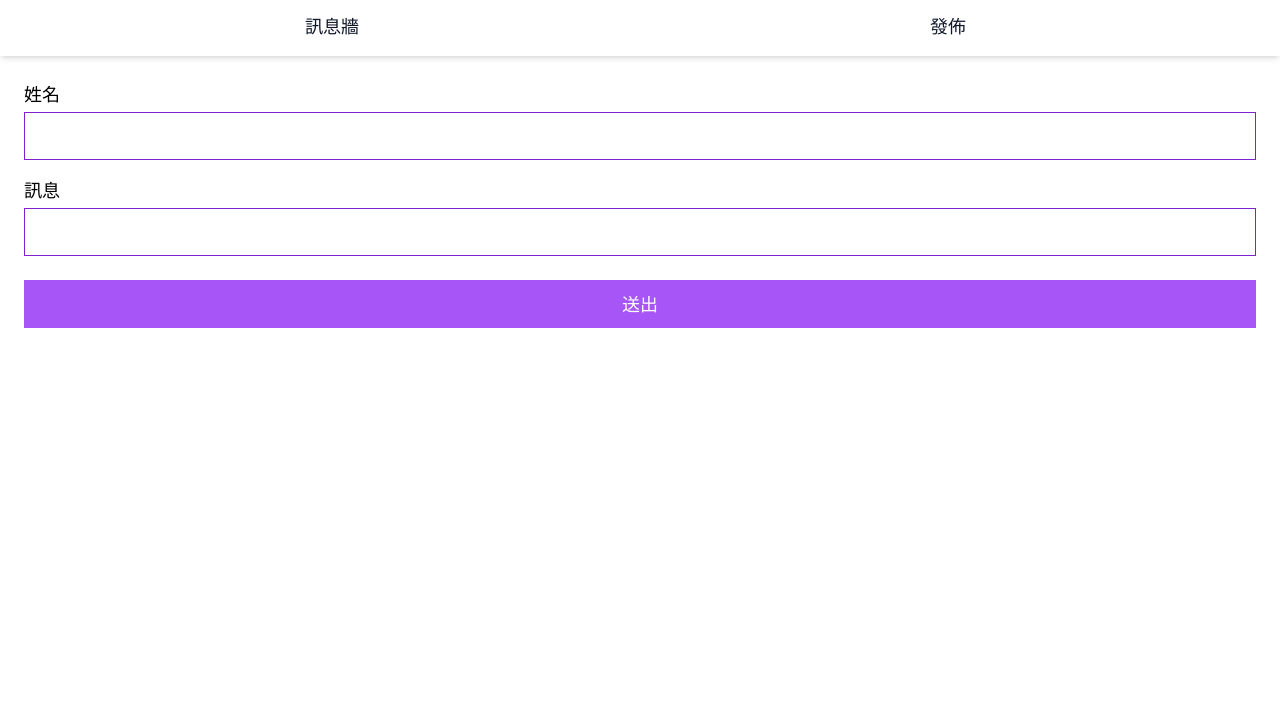
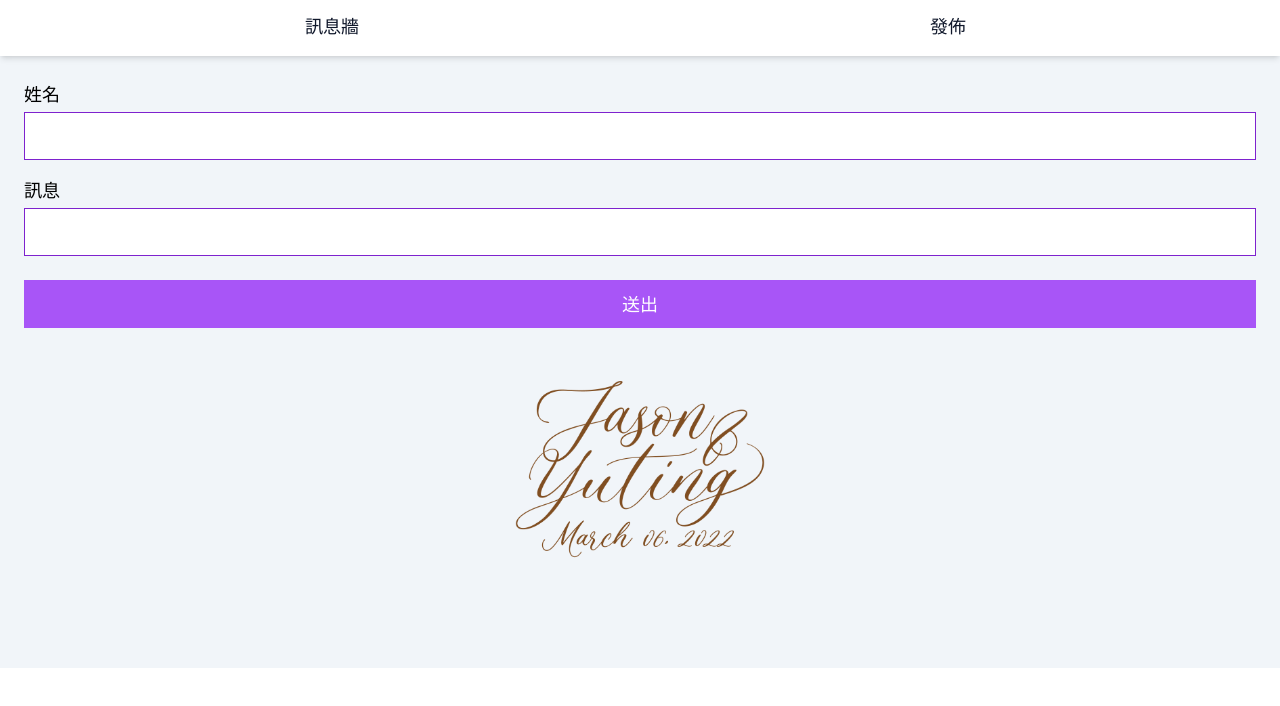
Before and after one commit to kaddopur/jandy-wall, a Next.js app: page /publish in a window 1280 px wide. Shown: the top 706 px of the page. Built offline with nearby package versions, Linux system fonts and the light colour scheme; what javascript-time-ago would draw is missing.

Commit message:
feat: add logo to publish page

```diff
--- a/pages/publish.js
+++ b/pages/publish.js
@@ -47,7 +47,7 @@ function InputBox() {
 
   return (
     <form
-      className="my-6 flex flex-col px-6"
+      className="flex flex-col p-6"
       onSubmit={(e) => {
         e.preventDefault();
         e.stopPropagation();
@@ -84,19 +84,26 @@ function InputBox() {
         value="送出"
         className="mt-2 h-12 bg-purple-500 text-lg text-white"
       />
-      {alert && (
-        <div
-          className={`${alertClass} mt-4 rounded-md text-center text-lg leading-loose text-white transition-all duration-500`}
-        >
-          {alert}
-        </div>
-      )}
+      <div
+        className={`${alertClass} mt-4 rounded-md text-center text-lg leading-loose text-white transition-all duration-500`}
+      >
+        {alert}
+      </div>
+      <div className="flex justify-center">
+        <img
+          src="/logo_names.png"
+          width={300}
+          height={300}
+          alt="jandy logo with names"
+          className="relative -top-6"
+        />
+      </div>
     </form>
   );
 }
 export default function Publish() {
   return (
-    <div className="container mx-auto">
+    <div className="container mx-auto max-h-screen bg-slate-100">
       <NavBar />
       <InputBox />
     </div>
```
